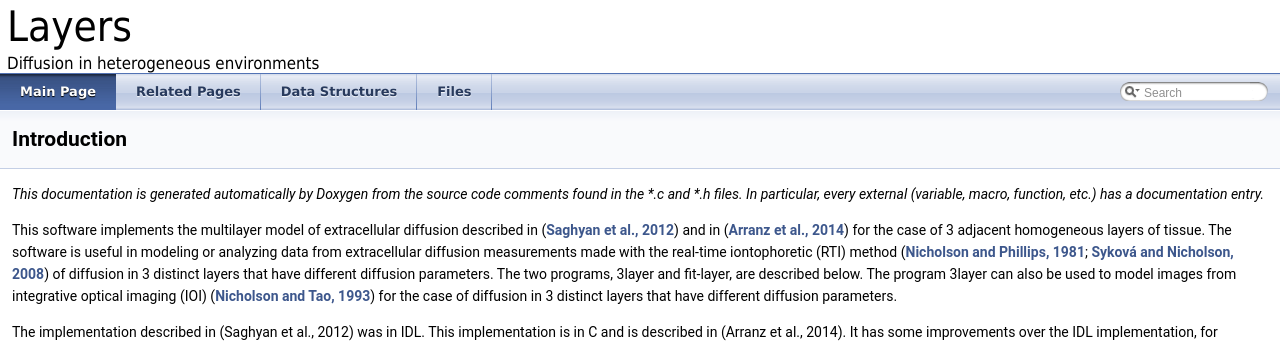
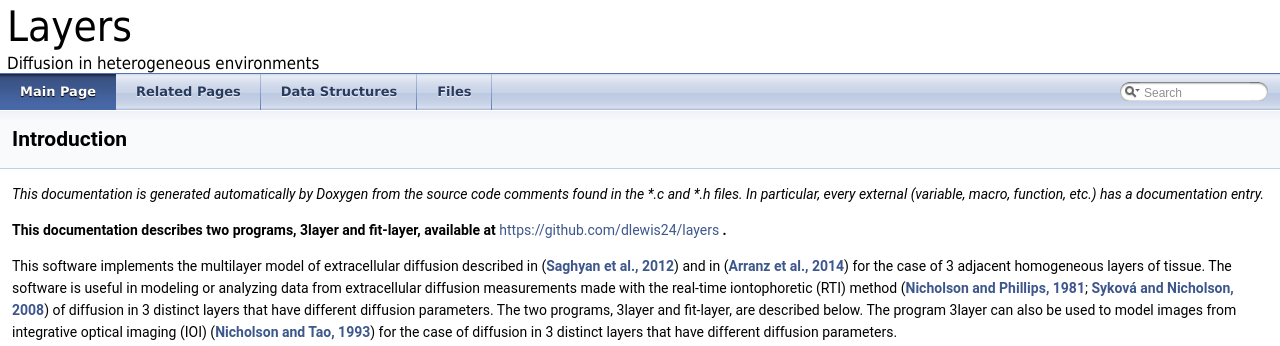
Before and after one commit to dlewis24/layers, a plain HTML site: page index.html in a window 1280 px wide. Shown: the top 346 px of the page. Drawn offline with Linux system fonts and the light colour scheme.

Commit message:
Added URL for code to index.html

```diff
--- a/index.html
+++ b/index.html
@@ -81,6 +81,7 @@ var searchBox = new SearchBox("searchBox", "search",false,'Search');
 </div><!--header-->
 <div class="contents">
 <div class="textblock"><p><em> This documentation is generated automatically by Doxygen from the source code comments found in the *.c and *.h files. In particular, every external (variable, macro, function, etc.) has a documentation entry. </em></p>
+<p><b>This documentation describes two programs, 3layer and fit-layer, available at <a href="https://github.com/dlewis24/layers">https://github.com/dlewis24/layers</a> .</b></p>
 <p>This software implements the multilayer model of extracellular diffusion described in (<a class="el" href="index.html#saghyan">Saghyan et al., 2012</a>) and in (<a class="el" href="index.html#arranz">Arranz et al., 2014</a>) for the case of 3 adjacent homogeneous layers of tissue. The software is useful in modeling or analyzing data from extracellular diffusion measurements made with the real-time iontophoretic (RTI) method (<a class="el" href="index.html#nicholson">Nicholson and Phillips, 1981</a>; <a class="el" href="index.html#sykova">Syková and Nicholson, 2008</a>) of diffusion in 3 distinct layers that have different diffusion parameters. The two programs, 3layer and fit-layer, are described below. The program 3layer can also be used to model images from integrative optical imaging (IOI) (<a class="el" href="index.html#nicholson2">Nicholson and Tao, 1993</a>) for the case of diffusion in 3 distinct layers that have different diffusion parameters.</p>
 <p>The implementation described in (Saghyan et al., 2012) was in IDL. This implementation is in C and is described in (Arranz et al., 2014). It has some improvements over the IDL implementation, for example the addition of linear nonspecific clearance in the model.</p>
 <p>Each layer is assumed to have a constant extracellular volume fraction <img class="formulaInl" alt="$\alpha$" src="form_0.png"/>, a constant diffusion permeability <img class="formulaInl" alt="$\theta$" src="form_1.png"/>, and a constant nonspecific clearance factor <img class="formulaInl" alt="$\kappa$" src="form_2.png"/>. The 3 layers we had in mind when writing this software are stratum oriens (SO), stratum pyramidale (SP), and stratum radiatum (SR) of the CA1 region of the hippocampus, which is why the names of the diffusion parameters end in _so, _sp, and _sr.</p>
```
